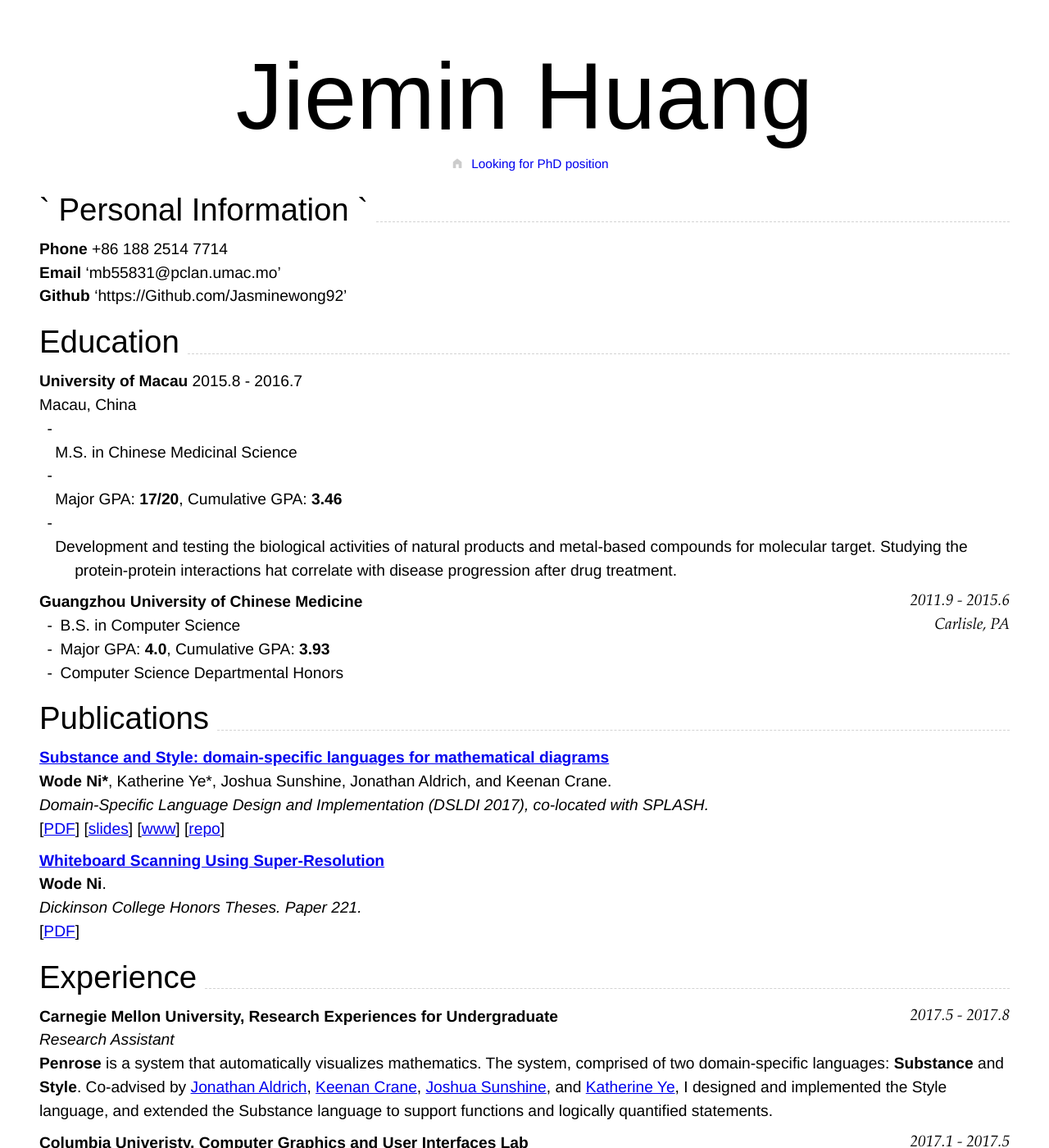
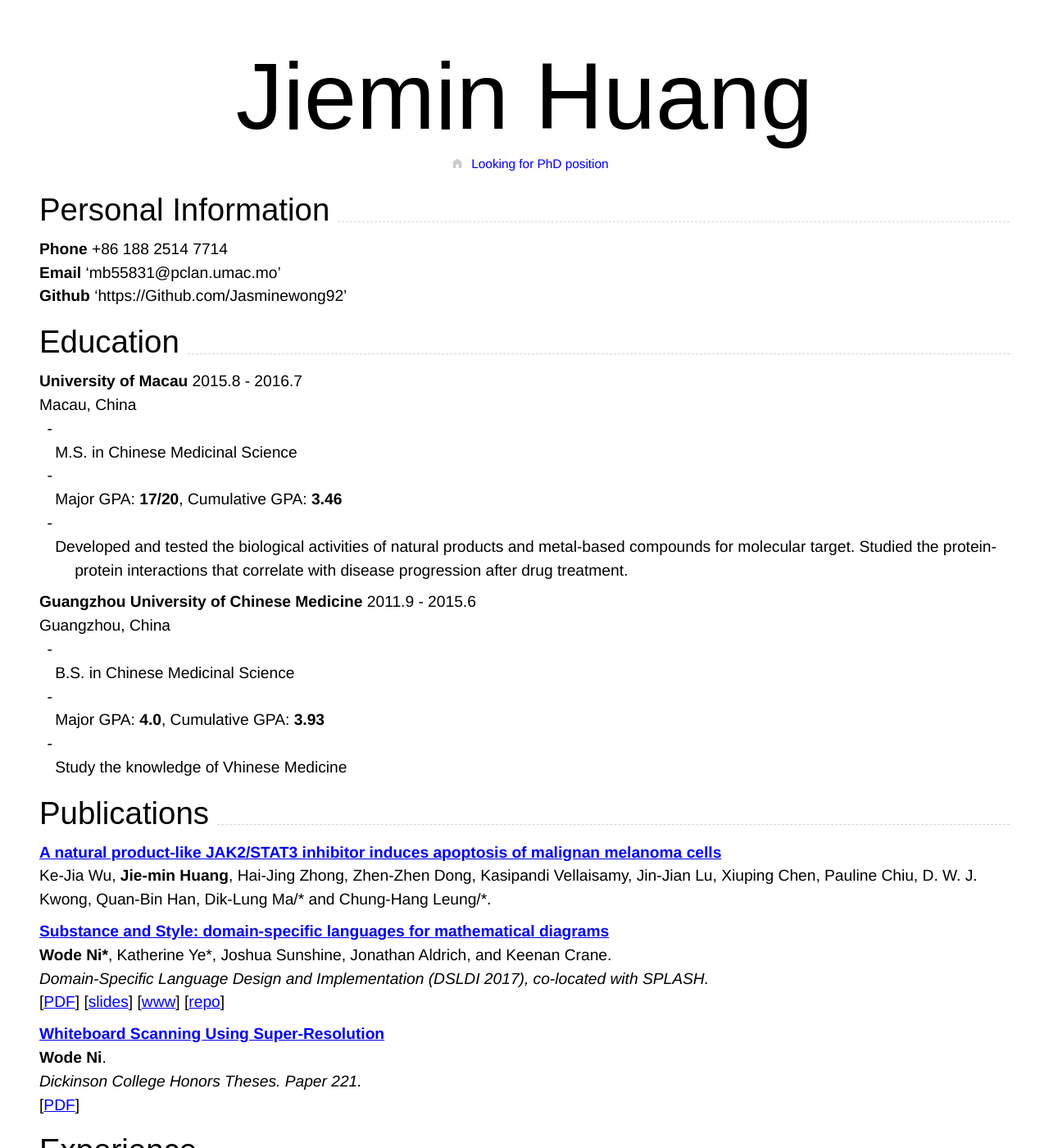
Before and after one commit to Jasminewong92/Jiemin-Huang.github.io, a Jekyll site: the page built from nimo-markdown-cv-c67f47571b3ac91db155d8a3d59f8a8a8c04a124/index.md, in a window 1280 px wide and 1400 px high. Shown: the whole window at 82% size. Built offline with Jekyll 4.4.1, drawn with Linux system fonts in a browser that asks for light colours.

Commit message:
Update index.md

````diff
--- a/nimo-markdown-cv-c67f47571b3ac91db155d8a3d59f8a8a8c04a124/index.md
+++ b/nimo-markdown-cv-c67f47571b3ac91db155d8a3d59f8a8a8c04a124/index.md
@@ -11,7 +11,7 @@ pdf: true
 
 </div>
 
-##   `  Personal Information                                          `
+##    Personal Information
 
 
 __Phone__     +86 188 2514 7714
@@ -24,8 +24,7 @@ __Email__  'mb55831@pclan.umac.mo'
 __Github__     'https://Github.com/Jasminewong92'
 
 
-## Education
-
+##  Education
 
 ### __University of Macau__  2015.8 - 2016.7
 
@@ -38,21 +37,35 @@ Macau, China
 - Major GPA: __17/20__, Cumulative GPA: __3.46__
 
 
-- Development and testing the biological activities of natural products and metal-based compounds for
-molecular target. Studying the protein-protein interactions hat correlate with disease progression after drug treatment.
+- Developed and tested the biological activities of natural products and metal-based compounds for
+molecular target. Studied the protein-protein interactions that correlate with disease progression after drug treatment.
 
 
 
 
-### __Guangzhou University of Chinese Medicine__ `2011.9 - 2015.6`
-```
-Carlisle, PA
-```
-- B.S. in Computer Science
+### __Guangzhou University of Chinese Medicine__  2011.9 - 2015.6
+
+
+
+Guangzhou, China
+
+
+- B.S. in Chinese Medicinal Science
+
 - Major GPA: __4.0__, Cumulative GPA: __3.93__
-- Computer Science Departmental Honors
+
+
+- Study the knowledge of Vhinese Medicine
 
 ## Publications
+
+###  [__A natural product-like JAK2/STAT3 inhibitor induces apoptosis of malignan melanoma cells__](http://journals.plos.org/plosone/article?id=10.1371/journal.pone.0177123)
+
+Ke-Jia Wu, __Jie-min Huang__, Hai-Jing
+Zhong, Zhen-Zhen Dong, Kasipandi
+Vellaisamy, Jin-Jian Lu, Xiuping Chen,
+Pauline Chiu, D. W. J. Kwong, Quan-Bin
+Han, Dik-Lung Ma/* and Chung-Hang Leung/*.
 
 ### [__Substance and Style: domain-specific languages for mathematical diagrams__](https://2017.splashcon.org/event/dsldi-2017-substance-and-style-domain-specific-languages-for-mathematical-diagrams)
 __Wode Ni\*__, Katherine Ye\*, Joshua Sunshine, Jonathan Aldrich, and Keenan Crane.<br>  _Domain-Specific Language Design and Implementation (DSLDI 2017),  co-located with SPLASH._ <br>
````
